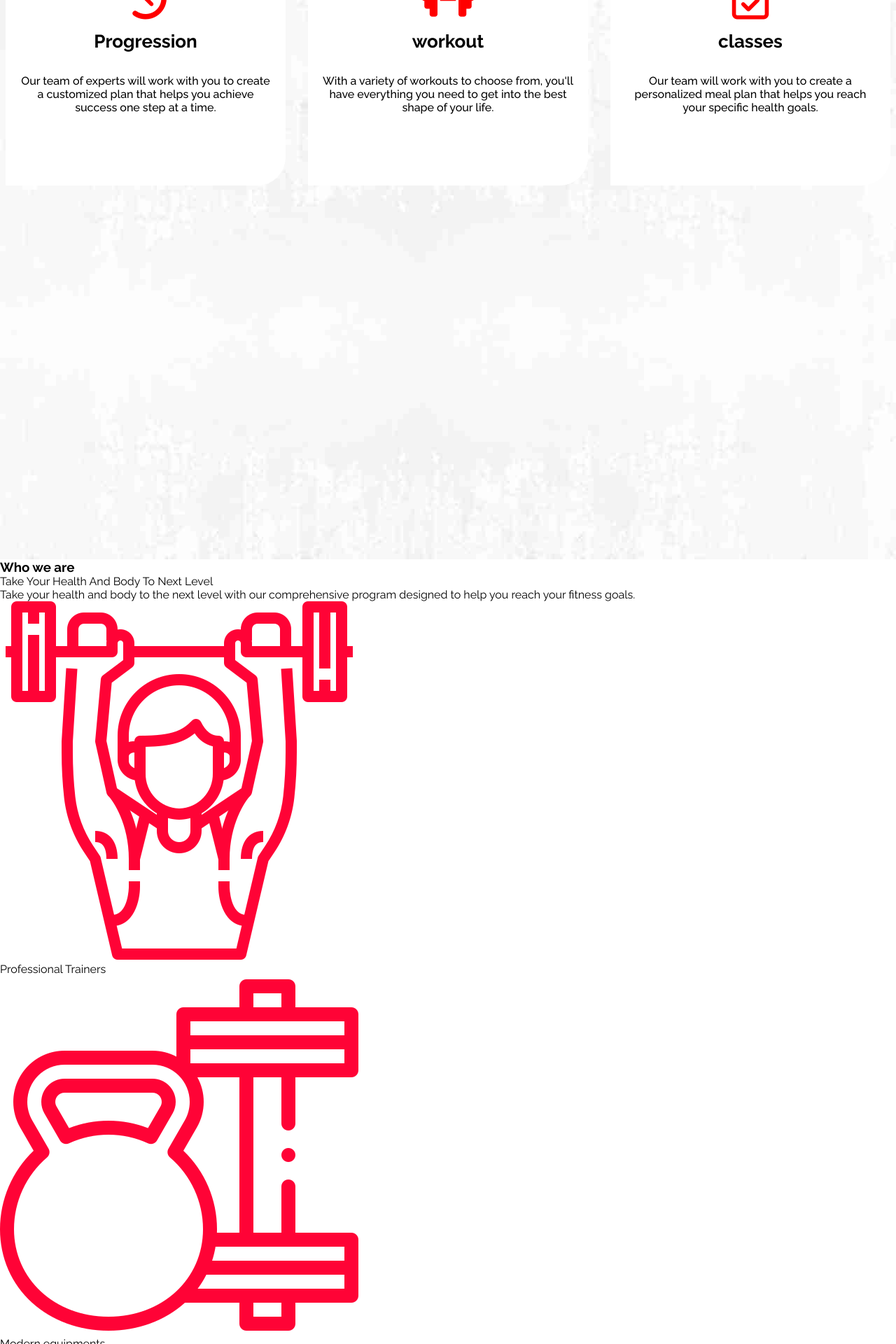
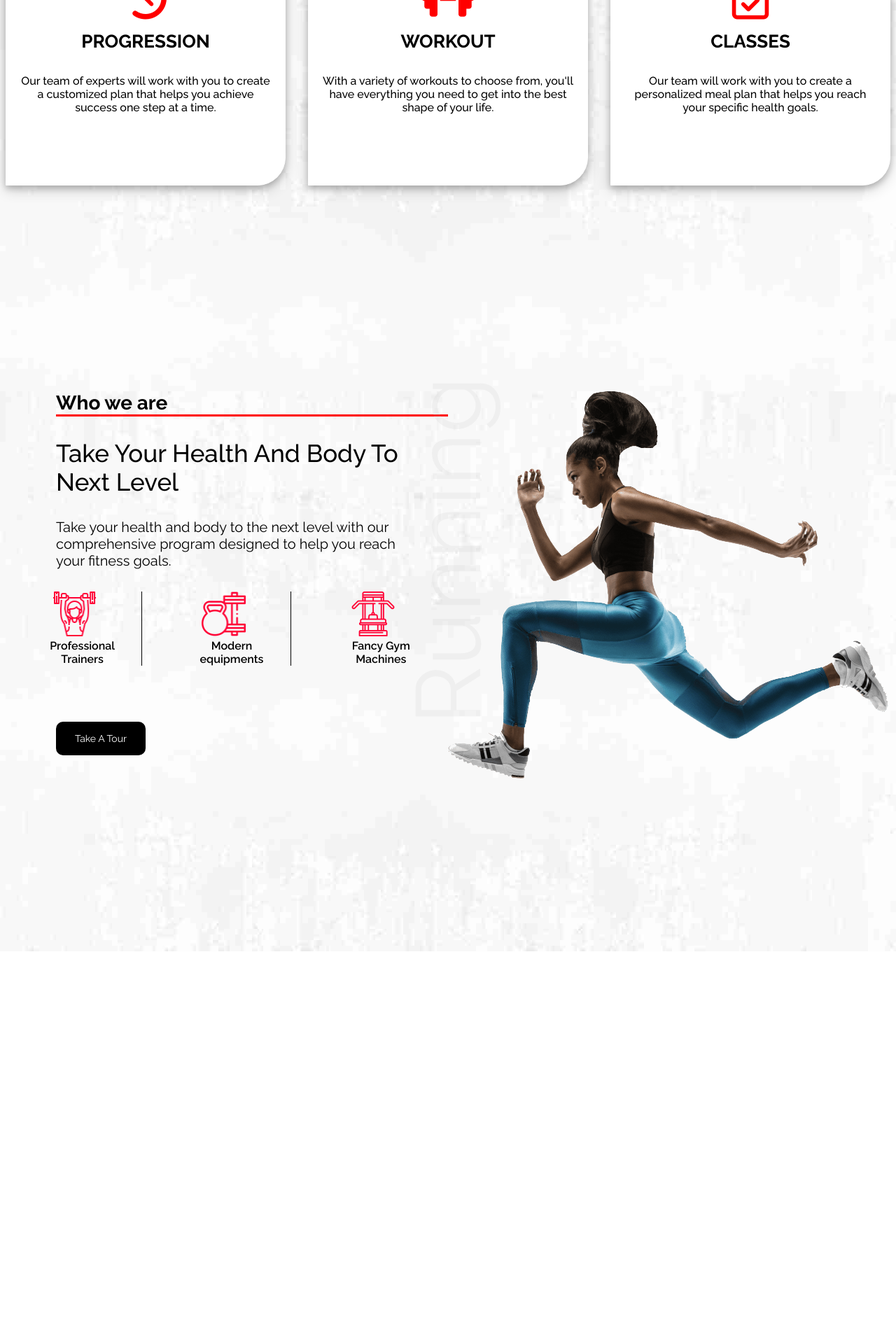
Before and after one commit to SshAayush/GYMBooker, a Django app: page / in a window 1280 px wide. Shown: the part 881-2801 px from the top of the page at 70% size. After the commit the page ends 2240 px from the top, so only its background shows below. Run offline with Django 4.2, Linux system fonts and the light colour scheme.

Commit message:
css for about section

```diff
--- a/static/css/landingpage.css
+++ b/static/css/landingpage.css
@@ -117,7 +117,8 @@
   top: 18rem;
 }
 .btn-hero {
-  padding: 0.5rem;
+  width: 8rem;
+  height: 3rem;
   font-size: 16px;
   border: 1px solid red;
   color: #fff;
@@ -127,12 +128,13 @@
 }
 .btn-hero:hover {
   color: #fff;
-  border: 1px solid #fff;
+  border: 1px solid red;
+  background-color: red;
 }
 
 .box-container {
   width: 100%;
-  height: 100vh;
+  height: 70vh;
   display: flex;
   justify-content: center;
   background-image: url("/static/image/background.jpg");
@@ -152,7 +154,8 @@
   margin: 1rem;
   height: 330px;
   border-radius: 40px 0;
-  transition: ease-in-out 1s;
+  box-shadow: 0 4px 8px 0 rgba(0, 0, 0, 0.2), 0 6px 20px 0 rgba(0, 0, 0, 0.19);
+  transition: all ease 0.3s;
 }
 .bi {
   color: red;
@@ -162,6 +165,7 @@
 .b-head {
   margin-top: 1rem;
   font-size: 26px;
+  text-transform: uppercase;
 }
 .b-text {
   margin-top: 1rem;
@@ -169,7 +173,98 @@
   font-weight: 500;
 }
 .box:hover {
-  background-color: black;
   background-image: url("/static/image/bg-text.png");
   color: black;
 }
+.about {
+  width: 100%;
+  height: 100vh;
+  /* background-color: #333; */
+  background-image: url("/static/image/background.jpg");
+  display: flex;
+  justify-content: space-around;
+}
+.texts {
+  width: 50%;
+}
+.a-head {
+  border-bottom: 3px solid red;
+  margin-left: 5rem;
+  font-size: 28px;
+}
+
+.a-text {
+  color: black;
+  font-size: 35px;
+  font-weight: 400;
+  margin-top: 2rem;
+  font-weight: 500;
+  text-align: start;
+  margin-left: 5rem;
+}
+.a-text-content {
+  width: 500px;
+  margin-top: 2rem;
+  font-size: 20px;
+  text-align: start;
+  margin-left: 5rem;
+}
+.a-image {
+  background-image: url("/static/image/girl-run.png");
+  background-repeat: no-repeat;
+  width: 50%;
+}
+.rotate {
+  font-size: 130px;
+  rotate: 270deg;
+  position: relative;
+  top: 5rem;
+  left: -20rem;
+  color: rgba(207, 207, 207, 0.2);
+}
+
+.a-icons {
+  width: 100%;
+  display: flex;
+  justify-content: space-around;
+  margin: 2rem 0 0 2rem;
+}
+.trainer {
+  width: 20%;
+  border-right: 1px solid black;
+}
+.equip {
+  width: 20%;
+  border-right: 1px solid black;
+}
+.machines {
+  width: 20%;
+}
+.a-img {
+  width: 50%;
+}
+.icon-text {
+  width: 150px;
+
+  margin-left: -2rem;
+}
+.icon-text p {
+  font-size: 16px;
+  font-weight: 600;
+  text-align: center;
+}
+.a-btn {
+  margin: 5rem 0 0 5rem;
+  width: 8rem;
+  height: 3rem;
+  cursor: pointer;
+  border-radius: 10px;
+  transition: ease-in-out 0.5s;
+}
+.a-btn a {
+  width: 8rem;
+  height: 3rem;
+}
+.a-btn:hover {
+  background-color: red;
+}
```
